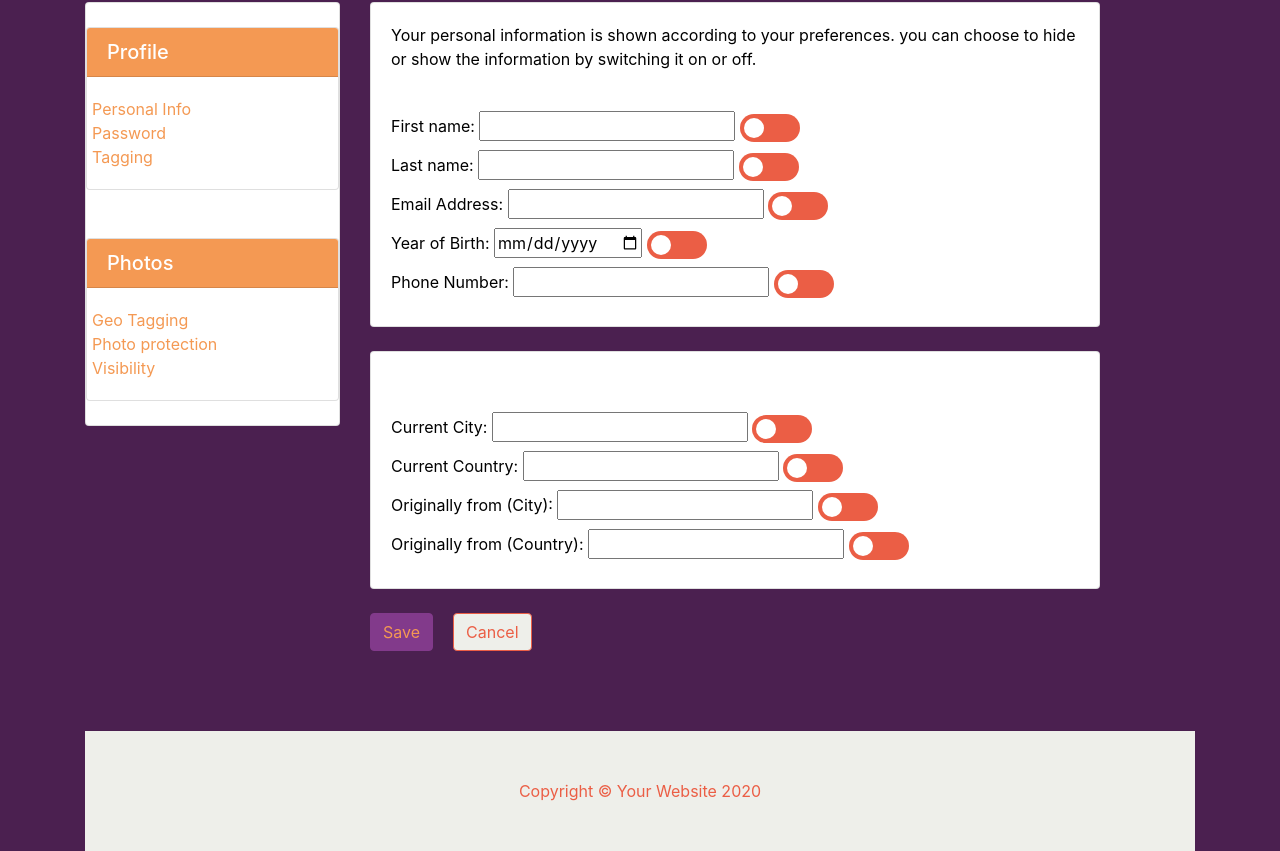
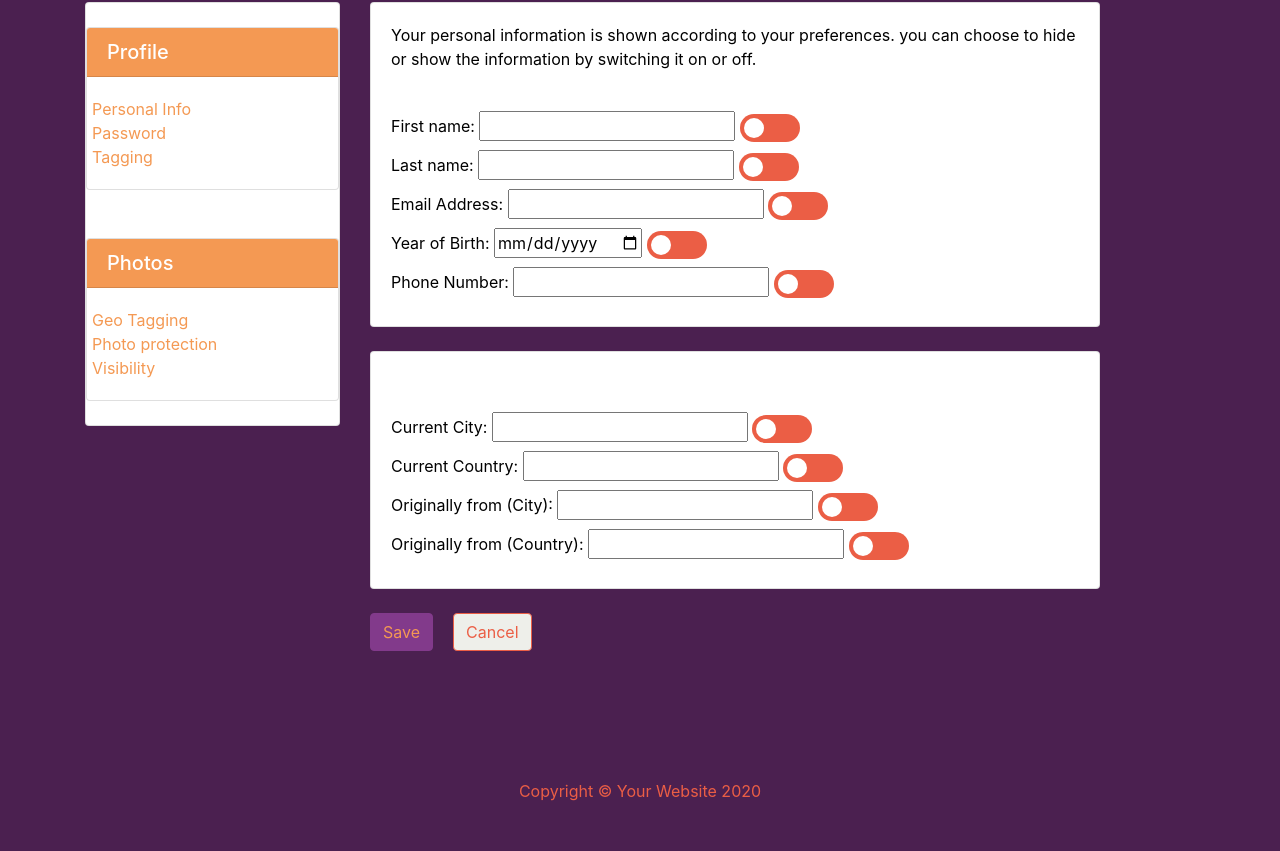
Before and after one commit to DaniD1986/Socialmediapage, a website: page Settings.html in a window 1280 px wide. Shown: the part 230-1081 px from the top of the page. Drawn offline with Linux system fonts and the light colour scheme.

Commit message:
Update main.css

```diff
--- a/css/main.css
+++ b/css/main.css
@@ -82,12 +82,11 @@ h5 {
 }
 
 footer {
-  background-color: #EEEFEA;
    color: #EB5E45;
 }
 
 
-/*----------------------UNDER EVA-MARIA SETTINGSSIDAN------------------------------------------*/
+/*----------------------UNDER HÄR EVA-MARIA SETTINGSSIDAN------------------------------------------*/
 
 form.settingscard {
 margin-top: 40px;
```
